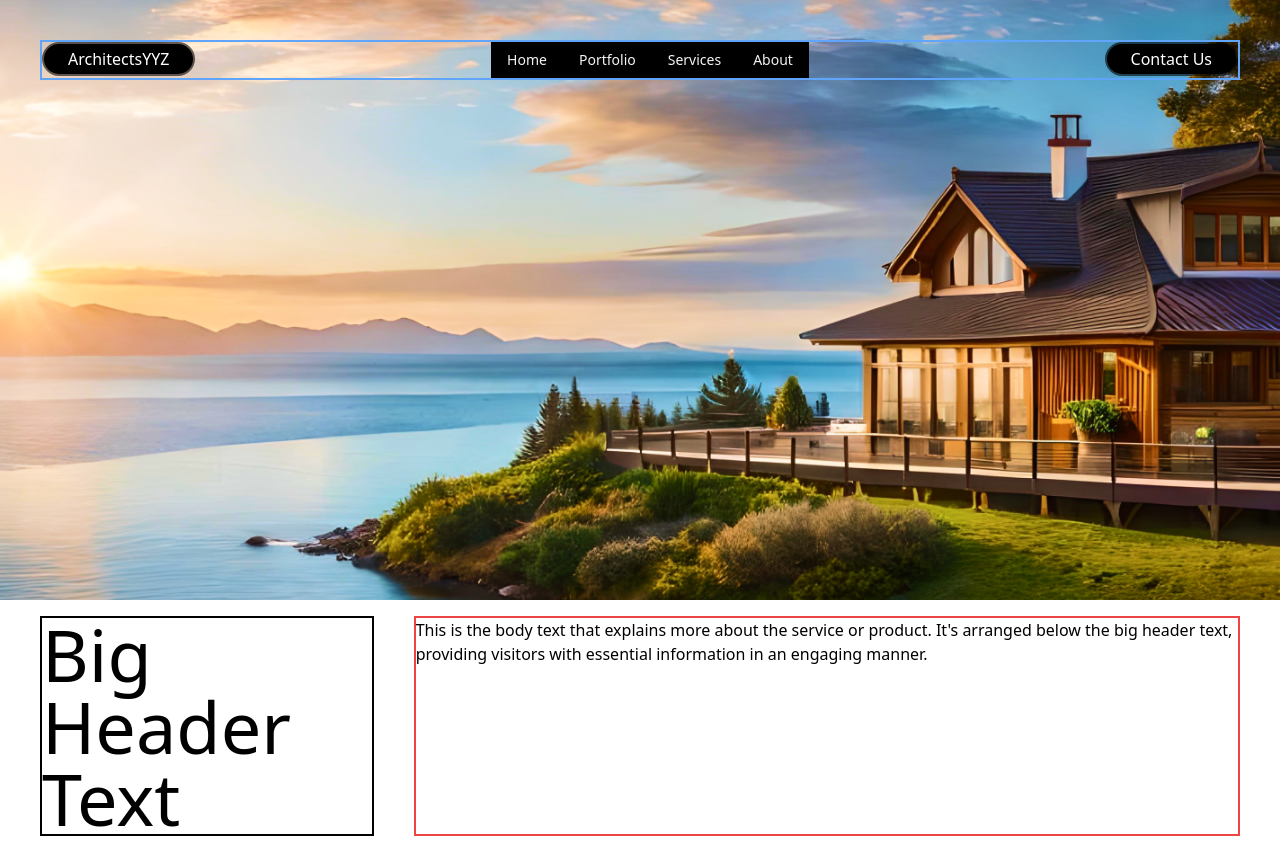
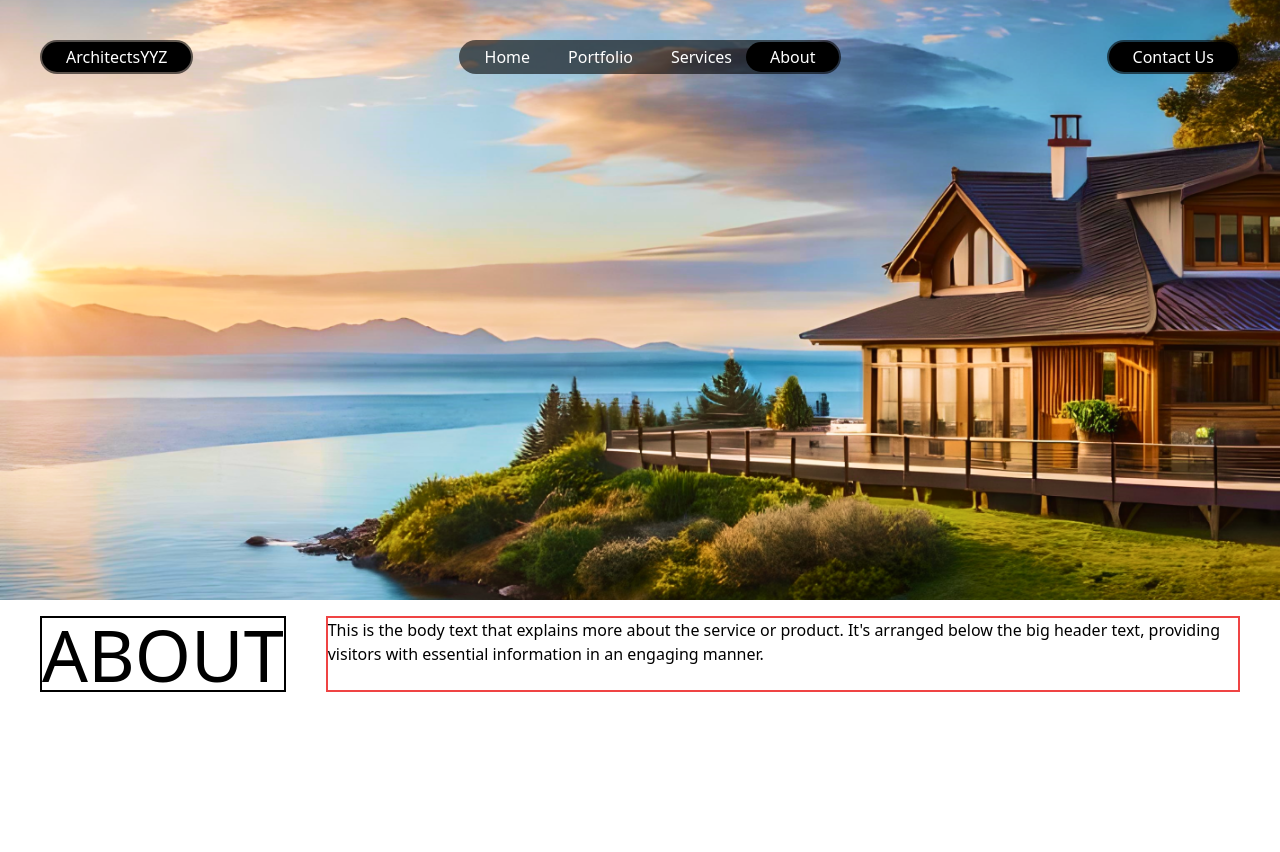
Before and after one commit to paradimes/lp-2, a React (Vite) app in the folder client/: page /about in a window 1280 px wide. After the commit the page ends 800 px from the top, so only its background shows below. Built offline with nearby package versions, Linux system fonts and the light colour scheme.

Commit message:
implemented react-router-dom. improved nav styling

```diff
--- a/client/package.json
+++ b/client/package.json
@@ -12,7 +12,8 @@
   "dependencies": {
     "framer-motion": "^11.0.8",
     "react": "^18.2.0",
-    "react-dom": "^18.2.0"
+    "react-dom": "^18.2.0",
+    "react-router-dom": "^6.22.3"
   },
   "devDependencies": {
     "@types/react": "^18.2.56",
--- a/client/src/App.tsx
+++ b/client/src/App.tsx
@@ -1,11 +1,20 @@
-// import GPTTest from "./pages/GPTTest";
+import { BrowserRouter as Router, Routes, Route } from "react-router-dom";
 import HomePage from "./pages/HomePage";
+import AboutPage from "./pages/AboutPage";
+import ServicesPage from "./pages/ServicesPage";
+import PortfolioPage from "./pages/PortfolioPage";
 
 export default function App() {
   return (
-    <div>
-      <HomePage />
-      {/* <GPTTest /> */}
-    </div>
+    <Router>
+      <div>
+        <Routes>
+          <Route path="/" element={<HomePage />} />
+          <Route path="portfolio" element={<PortfolioPage />} />
+          <Route path="services" element={<ServicesPage />} />
+          <Route path="about" element={<AboutPage />} />
+        </Routes>
+      </div>
+    </Router>
   );
 }
--- a/client/src/components/common/Header.tsx
+++ b/client/src/components/common/Header.tsx
@@ -1,14 +1,14 @@
-import NavHamburger from "./NavHamburger";
-import NavStandard from "./NavStandard";
+import NavHamburger from "./NavBar/NavHamburger";
+import NavStandard from "./NavBar/NavStandard";
 
 export default function Header() {
   return (
     <header
       id="header"
-      className="flex items-start justify-between w-full m-10 border-2 border-blue-400"
+      className="flex items-start justify-between w-full m-10"
     >
       <button className="bg-black bg-opacity-60 p-[2px] rounded-full">
-        <div className="bg-black hover:bg-gray-800 px-6 py-[3px] rounded-full text-white">
+        <div className="bg-black hover:bg-opacity-60 px-6 py-[3px] rounded-full text-white">
           ArchitectsYYZ
         </div>
       </button>
@@ -22,7 +22,7 @@ export default function Header() {
       <NavStandard />
 
       <button className="hidden lg:flex bg-black bg-opacity-60 p-[2px] rounded-full">
-        <div className="bg-black hover:bg-gray-800 px-6 py-[3px] rounded-full text-white ">
+        <div className="bg-black hover:bg-opacity-60 px-6 py-[3px] rounded-full text-white ">
           Contact Us
         </div>
       </button>
--- /dev/null
+++ b/client/src/components/common/NavBar/NavBarLink.tsx
@@ -0,0 +1,23 @@
+import { NavLink } from "react-router-dom";
+
+type NavLinkProps = {
+  title: string;
+  path: string;
+};
+
+export default function NavBarLink({ title, path }: NavLinkProps) {
+  return (
+    <li className="lg:ml-[-10px] lg:first:ml-0 focus:z-50">
+      <NavLink
+        to={path}
+        className={({ isActive }) =>
+          isActive
+            ? "bg-black px-6 py-[3px] rounded-full text-white cursor-pointer block w-full h-full hover:bg-opacity-60"
+            : "px-6 py-[3px] rounded-full text-white cursor-pointer block w-full h-full hover:bg-black hover:bg-opacity-30"
+        }
+      >
+        {title}
+      </NavLink>
+    </li>
+  );
+}
--- a/client/src/components/common/NavHamburger.tsx
+++ b/client/src/components/common/NavBar/NavHamburger.tsx
@@ -1,5 +1,6 @@
 import { motion } from "framer-motion";
 import { useState } from "react";
+import NavBarLink from "./NavBarLink";
 
 export default function NavHamburger() {
   const [isOpen, setIsOpen] = useState<boolean>(false);
@@ -14,7 +15,7 @@ export default function NavHamburger() {
       <div className="w-full flex items-end justify-end">
         <button
           onClick={() => setIsOpen(!isOpen)}
-          className="bg-black hover:bg-gray-800 size-10 flex items-center justify-center"
+          className="bg-black bg-opacity-60 hover:bg-opacity-80 size-10 flex items-center justify-center"
         >
           <svg
             className="w-6 h-6"
@@ -36,36 +37,17 @@ export default function NavHamburger() {
       <motion.div
         initial="closed"
         animate={isOpen ? "open" : "closed"}
-        // animate="open"
         variants={variants}
         transition={{ duration: 0.2 }}
         style={{ overflow: "hidden", display: "block" }}
-        className="bg-black text-start w-[30vw]"
+        className="bg-black bg-opacity-60 text-start w-[35vw] sm:w-[30vw] p-2 rounded-b-xl rounded-tl-xl"
       >
-        <a
-          href="#home"
-          className="block px-4 py-2 text-sm text-gray-100 hover:bg-gray-800"
-        >
-          Home
-        </a>
-        <a
-          href="#portfolio"
-          className="block px-4 py-2 text-sm text-gray-100 hover:bg-gray-800"
-        >
-          Portfolio
-        </a>
-        <a
-          href="#services"
-          className="block px-4 py-2 text-sm text-gray-100 hover:bg-gray-800"
-        >
-          Services
-        </a>
-        <a
-          href="#about"
-          className="block px-4 py-2 text-sm text-gray-100 hover:bg-gray-800"
-        >
-          About
-        </a>
+        <ul className="list-none p-[2px] flex-col flex gap-1">
+          <NavBarLink title="Home" path="/" />
+          <NavBarLink title="Portfolio" path="/portfolio" />
+          <NavBarLink title="Services" path="/services" />
+          <NavBarLink title="About" path="/about" />
+        </ul>
       </motion.div>
     </>
   );
--- /dev/null
+++ b/client/src/components/common/NavBar/NavStandard.tsx
@@ -0,0 +1,12 @@
+import NavBarLink from "./NavBarLink";
+
+export default function NavStandard() {
+  return (
+    <ul className="list-none hidden lg:flex bg-black bg-opacity-60 p-[2px] rounded-full flex-row">
+      <NavBarLink title="Home" path="/" />
+      <NavBarLink title="Portfolio" path="/portfolio" />
+      <NavBarLink title="Services" path="/services" />
+      <NavBarLink title="About" path="/about" />
+    </ul>
+  );
+}
--- a/client/src/components/common/NavStandard.tsx
+++ /dev/null
@@ -1,30 +0,0 @@
-export default function NavStandard() {
-  return (
-    <div className="hidden lg:flex justify-center items-center bg-black">
-      <a
-        href="#home"
-        className="px-4 py-2 text-sm text-gray-100 hover:bg-gray-800"
-      >
-        Home
-      </a>
-      <a
-        href="#portfolio"
-        className="px-4 py-2 text-sm text-gray-100 hover:bg-gray-800"
-      >
-        Portfolio
-      </a>
-      <a
-        href="#services"
-        className="px-4 py-2 text-sm text-gray-100 hover:bg-gray-800"
-      >
-        Services
-      </a>
-      <a
-        href="#about"
-        className="px-4 py-2 text-sm text-gray-100 hover:bg-gray-800"
-      >
-        About
-      </a>
-    </div>
-  );
-}
--- /dev/null
+++ b/client/src/pages/AboutPage.tsx
@@ -0,0 +1,26 @@
+/* eslint-disable @typescript-eslint/no-unused-vars */
+import bg from "../assets/bg.png";
+import Header from "../components/common/Header";
+
+export default function AboutPage() {
+  return (
+    <div>
+      <div
+        id="background-section"
+        className="w-full h-[75vh] bg-cover bg-center flex items-start justify-center"
+        style={{ backgroundImage: `url(${bg})` }}
+      >
+        <Header />
+      </div>
+
+      <div className="flex flex-row w-full gap-10 px-10 py-4">
+        <h1 className="text-7xl border-2 border-black">ABOUT</h1>
+        <p className=" border-2 border-red-500">
+          This is the body text that explains more about the service or product.
+          It's arranged below the big header text, providing visitors with
+          essential information in an engaging manner.
+        </p>
+      </div>
+    </div>
+  );
+}
--- /dev/null
+++ b/client/src/pages/PortfolioPage.tsx
@@ -0,0 +1,26 @@
+/* eslint-disable @typescript-eslint/no-unused-vars */
+import bg from "../assets/bg.png";
+import Header from "../components/common/Header";
+
+export default function PortfolioPage() {
+  return (
+    <div>
+      <div
+        id="background-section"
+        className="w-full h-[75vh] bg-cover bg-center flex items-start justify-center"
+        style={{ backgroundImage: `url(${bg})` }}
+      >
+        <Header />
+      </div>
+
+      <div className="flex flex-row w-full gap-10 px-10 py-4">
+        <h1 className="text-7xl border-2 border-black">Big Header Text</h1>
+        <p className=" border-2 border-red-500">
+          This is the body text that explains more about the service or product.
+          It's arranged below the big header text, providing visitors with
+          essential information in an engaging manner.
+        </p>
+      </div>
+    </div>
+  );
+}
--- /dev/null
+++ b/client/src/pages/ServicesPage.tsx
@@ -0,0 +1,26 @@
+/* eslint-disable @typescript-eslint/no-unused-vars */
+import bg from "../assets/bg.png";
+import Header from "../components/common/Header";
+
+export default function ServicesPage() {
+  return (
+    <div>
+      <div
+        id="background-section"
+        className="w-full h-[75vh] bg-cover bg-center flex items-start justify-center"
+        style={{ backgroundImage: `url(${bg})` }}
+      >
+        <Header />
+      </div>
+
+      <div className="flex flex-row w-full gap-10 px-10 py-4">
+        <h1 className="text-7xl border-2 border-black">Big Header Text</h1>
+        <p className=" border-2 border-red-500">
+          This is the body text that explains more about the service or product.
+          It's arranged below the big header text, providing visitors with
+          essential information in an engaging manner.
+        </p>
+      </div>
+    </div>
+  );
+}
```
Also changed, not shown: client/src/main.tsx (+7 -7 lines), 1 other file (tests, documents, lock files or other folders).
